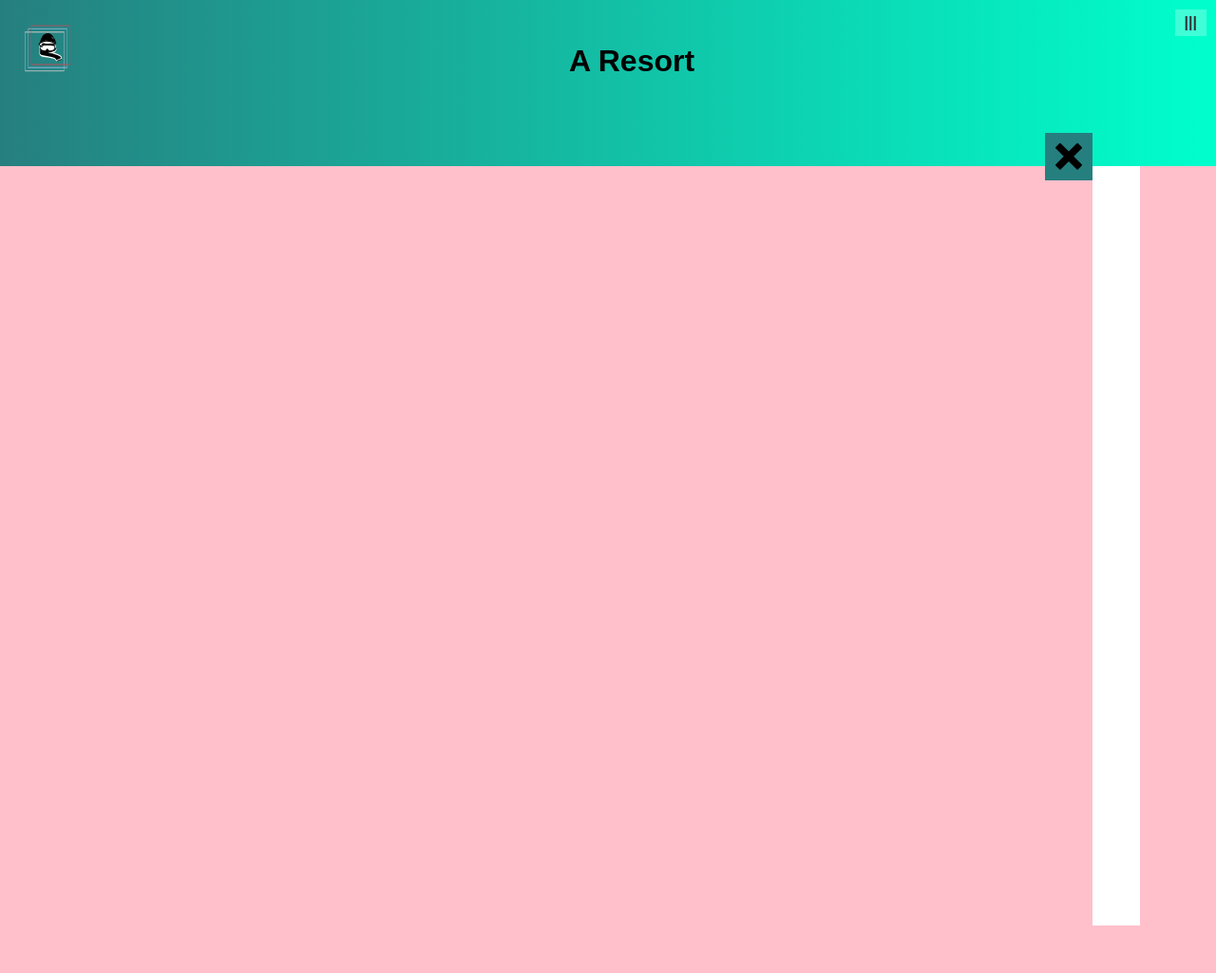
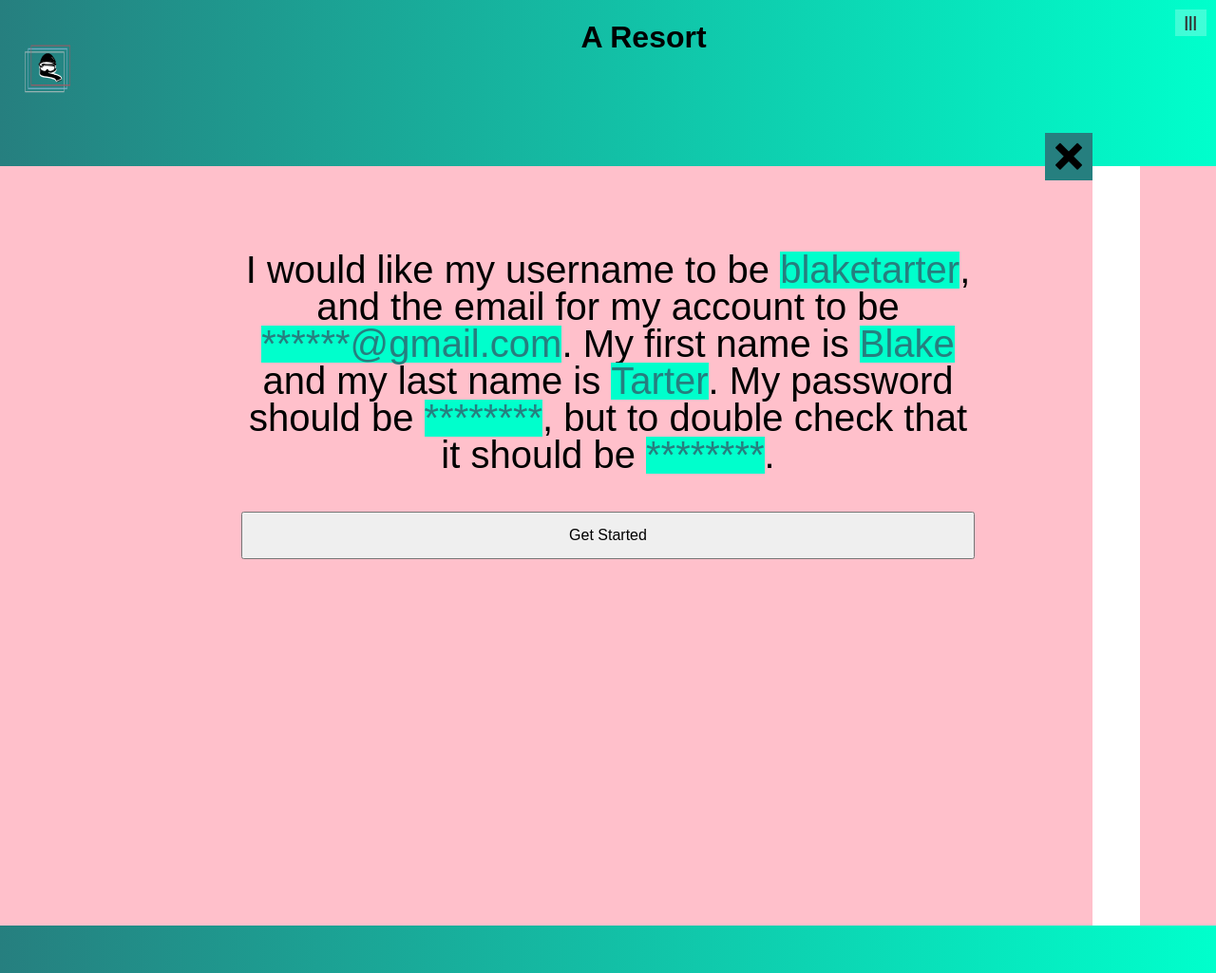
Before and after one commit to ststaynov/Django-Test, a Django app: page /login/ in a window 1280 px wide. Shown: the whole page at 95% size. Before the commit the page ends 975 px from the top, so only its background shows below. Run offline with Django 3.2, Linux system fonts and the light colour scheme; some web fonts are replaced.

Commit message:
login box progress

```diff
--- a/skiGrade/resorts/static/resorts/css/base.css
+++ b/skiGrade/resorts/static/resorts/css/base.css
@@ -546,6 +546,45 @@ optgroup {
   text-decoration: none;
   text-transform: none; }
 
+.hidden {
+  visibility: hidden;
+  height: 0; }
+
+.signup-box {
+  width: 69%;
+  margin: 50px auto;
+  left: 0;
+  right: 0;
+  position: absolute;
+  display: inline-block;
+  font-family: sans-serif; }
+  .signup-box font
+.signup-box-body {
+    padding: 20px; }
+  .signup-box span {
+    min-width: 25px;
+    color: #267F7F;
+    background-color: #00FFCC;
+    display: inline-block; }
+    .signup-box span:hover {
+      background-color: #00e6b8; }
+    .signup-box span:empty {
+      background-color: red; }
+  .signup-box p {
+    hyphens: auto;
+    font-family: Josefin Sans, sans-serif;
+    font-size: 40px;
+    line-height: 39px; }
+    @media screen and (max-width: 529px) {
+      .signup-box p {
+        font-size: 26px;
+        line-height: 27px; } }
+  .signup-box #submit {
+    width: 100%;
+    height: 50px; }
+    .signup-box #submit:hover {
+      background-color: #00e6b8; }
+
 html {
   background-image: -webkit-linear-gradient( right , #00FFCC, #267F7F);
   background-image: linear-gradient(to left, #00FFCC, #267F7F); }
@@ -598,12 +637,14 @@ h2 {
     background-size: cover; }
   @media screen and (max-width: 479px) {
     .grade-section {
+      height: 140vh; }
+      .grade-section .section-grades-image {
         height: 140vh; } }
 
 /* GRADE SECTION END */
 /* LOGIN SECTION START */
 .login-section {
-  margin-top: 175px;
+  margin: 175px 0 50px 0;
   background-color: pink; }
   .login-section .wrap {
     position: relative;
@@ -617,29 +658,19 @@ h2 {
   z-index: 50; }
   .c-page-header .container {
     width: 100%;
-    padding: 25px;
     position: relative;
     text-align: center; }
-    .c-page-header .container .e-logo {
+  .c-page-header .e-logo {
     width: 50px;
+    margin: 25px 0 0 25px;
     display: inline-block;
     float: left; }
-    .c-page-header .container .e-menu-title {
-      position: relative;
-      margin: 0;
-      padding: 10px 75px;
+  .c-page-header .e-menu-list {
+    font-size: 0; }
+  .c-page-header .e-menu-title {
     border: 1px solid #333;
-      background-color: transparent;
-      hyphens: auto;
-      font-family: Josefin Sans, sans-serif;
-      font-size: 40px;
-      line-height: 44px;
-      z-index: 600; }
-      @media screen and (max-width: 529px) {
-        .c-page-header .container .e-menu-title {
-          font-size: 26px;
-          line-height: 30px; } }
-      .c-page-header .container .e-menu-title::before {
+    color: #fff; }
+    .c-page-header .e-menu-title::before {
       font-weight: normal;
       font-variant: normal;
       text-transform: none;
@@ -649,32 +680,46 @@ h2 {
       text-rendering: optimizeLegibility;
       font-family: icomoon;
       content: ""; }
-      .c-page-header .container .e-menu-title::before {
-        margin-right: 15px; }
-      .c-page-header .container .e-menu-title:hover {
+    .c-page-header .e-menu-title::before {
+      margin: 0 10px 0 25px;
+      font-size: 25px;
+      line-height: 40px; }
+    .c-page-header .e-menu-title:hover {
       color: #fff;
       background-color: #000; }
-      .c-page-header .container .e-menu-title.is-active {
+  .c-page-header .e-menu-item {
+    position: relative;
+    margin: 0;
+    display: none;
+    hyphens: auto;
+    font-family: Josefin Sans, sans-serif;
+    font-size: 40px;
+    line-height: 44px;
+    background-color: transparent;
+    cursor: hand;
+    cursor: pointer;
+    z-index: 600; }
+    @media screen and (max-width: 529px) {
+      .c-page-header .e-menu-item {
+        font-size: 26px;
+        line-height: 30px; } }
+    .c-page-header .e-menu-item a, .c-page-header .e-menu-item span {
+      padding: 10px 25px 10px 0;
+      text-decoration: none;
+      color: #fff; }
+    .c-page-header .e-menu-item.e-menu-title {
+      display: inline-block; }
+    .c-page-header .e-menu-item.is-active {
+      display: inline-block;
       color: #fff;
       background-color: #000; }
-    .c-page-header .container .e-menu-list {
-      font-size: 0; }
-    .c-page-header .container .e-menu-item {
-      display: none;
-      cursor: hand;
-      cursor: pointer; }
-      .c-page-header .container .e-menu-item a {
-        text-decoration: none;
-        color: #000; }
-      .c-page-header .container .e-menu-item.e-menu-title {
+  .c-page-header .e-action-container {
     display: inline-block; }
-    .c-page-header .container .e-action-container {
+  .c-page-header .log-in {
     display: inline-block; }
-    .c-page-header .container .log-in {
+  .c-page-header .log-out {
     display: inline-block; }
-    .c-page-header .container .log-out {
-      display: inline-block; }
-    .c-page-header .container .sign-up {
+  .c-page-header .sign-up {
     display: inline-block; }
 
 .c-close-button {
--- a/skiGrade/resorts/static/resorts/js/components/main.js
+++ b/skiGrade/resorts/static/resorts/js/components/main.js
@@ -10,10 +10,10 @@ $('.c-grades').on('click', function () {
 // open menu
 $('.e-menu-title').on('click', function () {
     if($(this).hasClass('is-active')) {
-        $(this).removeClass('is-active');
+        $('.e-menu-item').removeClass('is-active');
         $('.c-menu-overlay').removeClass('is-active');
     } else{
-        $(this).addClass('is-active');
+        $('.e-menu-item').addClass('is-active');
         $('.c-menu-overlay').addClass('is-active');
     }
 });
@@ -21,5 +21,5 @@ $('.e-menu-title').on('click', function () {
 // close menu when overlay is clicked
 $('.c-menu-overlay').on('click', function () {
     $(this).removeClass('is-active');
-    $('.e-menu-title').removeClass('is-active');
+    $('.e-menu-item').removeClass('is-active');
 });
--- a/skiGrade/resorts/static/resorts/scss/base.scss
+++ b/skiGrade/resorts/static/resorts/scss/base.scss
@@ -10,4 +10,5 @@
 //Project Environment
 @import 'settings/all';
 @import 'icons/icons';
+@import 'pages/all';
 @import 'components/all';
--- a/skiGrade/resorts/static/resorts/scss/components/_main.scss
+++ b/skiGrade/resorts/static/resorts/scss/components/_main.scss
@@ -53,13 +53,17 @@ h2 {
 
   @include below($breakpoint-mobile) {
     height: 140vh;
+
+    .section-grades-image {
+      height: 140vh;
+    }
   }
 }
 /* GRADE SECTION END */
 
 /* LOGIN SECTION START */
 .login-section {
-  margin-top: 175px;
+  margin: 175px 0 50px 0;
   background-color: pink;
 
   .wrap {
--- a/skiGrade/resorts/static/resorts/scss/components/_page-header.scss
+++ b/skiGrade/resorts/static/resorts/scss/components/_page-header.scss
@@ -7,57 +7,64 @@
 
   .container {
     width: 100%;
-    padding: 25px;
     position: relative;
     text-align: center;
+  }
 
   .e-logo {
     width: 50px;
+    margin: 25px 0 0 25px;
     display: inline-block;
     float: left;
   }
 
+  .e-menu-list {
+    font-size: 0;
+  }
+
   .e-menu-title {
-      position: relative;
-      margin: 0;
-      padding: 10px 75px;
     border: 1px solid $color-secondary-black;
-      background-color: transparent;
-      @include typography-header-3;
+    color: $color-white;
     @include prefix-icon($icon-circle-down);
-      z-index: $z-menu;
 
     &::before {
-        margin-right: 15px;
+      margin: 0 10px 0 25px;
+      font-size: 25px;
+      line-height: 40px;
     }
 
     &:hover {
       color: $color-white;
       background-color: $color-black;
     }
-
-      &.is-active {
-        color: $color-white;
-        background-color: $color-black;
-      }
   }
 
-    .e-menu-list {
-      font-size: 0;
-    }
 
   .e-menu-item {
+    position: relative;
+    margin: 0;
     display: none;
+    @include typography-header-3;
+    background-color: transparent;
     cursor: hand;
     cursor: pointer;
+    z-index: $z-menu;
 
-      a {
+    a,span {
+      padding: 10px 25px 10px 0;
       text-decoration: none;
-        color: $color-black;
+      color: $color-white;
+
     }
 
     &.e-menu-title {
       display: inline-block;
+    }
+
+    &.is-active {
+      display: inline-block;
+      color: $color-white;
+      background-color: $color-black;
     }
   }
 
@@ -77,4 +84,3 @@
     display: inline-block;
   }
 }
-}
--- /dev/null
+++ b/skiGrade/resorts/static/resorts/scss/pages/_all.scss
@@ -0,0 +1,3 @@
+
+@import "login-box";
+@import "signup-box";
--- /dev/null
+++ b/skiGrade/resorts/static/resorts/scss/pages/login-box.scss
@@ -0,0 +1,4 @@
+
+.login-box {
+
+}
--- a/skiGrade/resorts/static/resorts/scss/settings/_layers.scss
+++ b/skiGrade/resorts/static/resorts/scss/settings/_layers.scss
@@ -1,3 +1,8 @@
+
+.hidden {
+  visibility: hidden;
+  height: 0;
+}
 
 //layer values
 $z-10: 10;
--- a/skiGrade/resorts/templates/resorts/base.html
+++ b/skiGrade/resorts/templates/resorts/base.html
@@ -3,6 +3,7 @@
 <html lang="en">
 <head>
     <meta charset="UTF-8">
+    <meta name="viewport" content="width=device-width, minimum-scale=1.0, maximum-scale=1.0, user-scalable=no">
     <title>{% block head_title %} SkiGrade {% endblock %}</title>
      <link rel="stylesheet" type="text/css" href="{% static "resorts/css/base.css" %}"/>
 </head>
--- a/skiGrade/resorts/templates/resorts/login.html
+++ b/skiGrade/resorts/templates/resorts/login.html
@@ -24,6 +24,34 @@
                     <span>close</span>
                 </a>
             </div>
+            <div class="signup-box">
+              <form class="hidden native_form">
+                  <input type="text" name="username"></input>
+                  <input type="email" name="email"></input>
+                  <input type="text" name="first_name"></input>
+                  <input type="text" name="last_name"></input>
+                  <input type="password" name="pass_original"></input>
+                  <input type="password" name="pass_check"></input>
+              </form>
+              <p class="signup-box-body">
+                I would like my username to be
+                <span id="username" contenteditable>blaketarter</span>,
+                and the email for my account to be
+                <span id="email" contenteditable>******@gmail.com</span>.
+                My first name is
+                <span id="first_name" contenteditable>Blake</span>
+                and my last name is
+                <span id="last_name" contenteditable>Tarter</span>.
+                My password should be
+                <span id="pass_original" contenteditable>********</span>,
+                but to double check that it should be
+                <span id="pass_check" contenteditable>********</span>.
+            </p>
+
+                <!--<p id="status">That info looks good!</p>-->
+
+                <button id="submit">Get Started</button>
+            </div>
             <span class="c-side-pattern">
                 <svg height="100%" width="100%" style="float:left" class="pattern-swatch">
                     <rect class="pattern-tile" style="fill: url(#pattern-3) #fff;" x="0" y="0" height="100%" width="100%"></rect>
```
Also changed, not shown: skiGrade/resorts/static/resorts/scss/pages/signup-box.scss (added, +43 -0 lines). Lines whose indentation alone changed are shown as unchanged.
